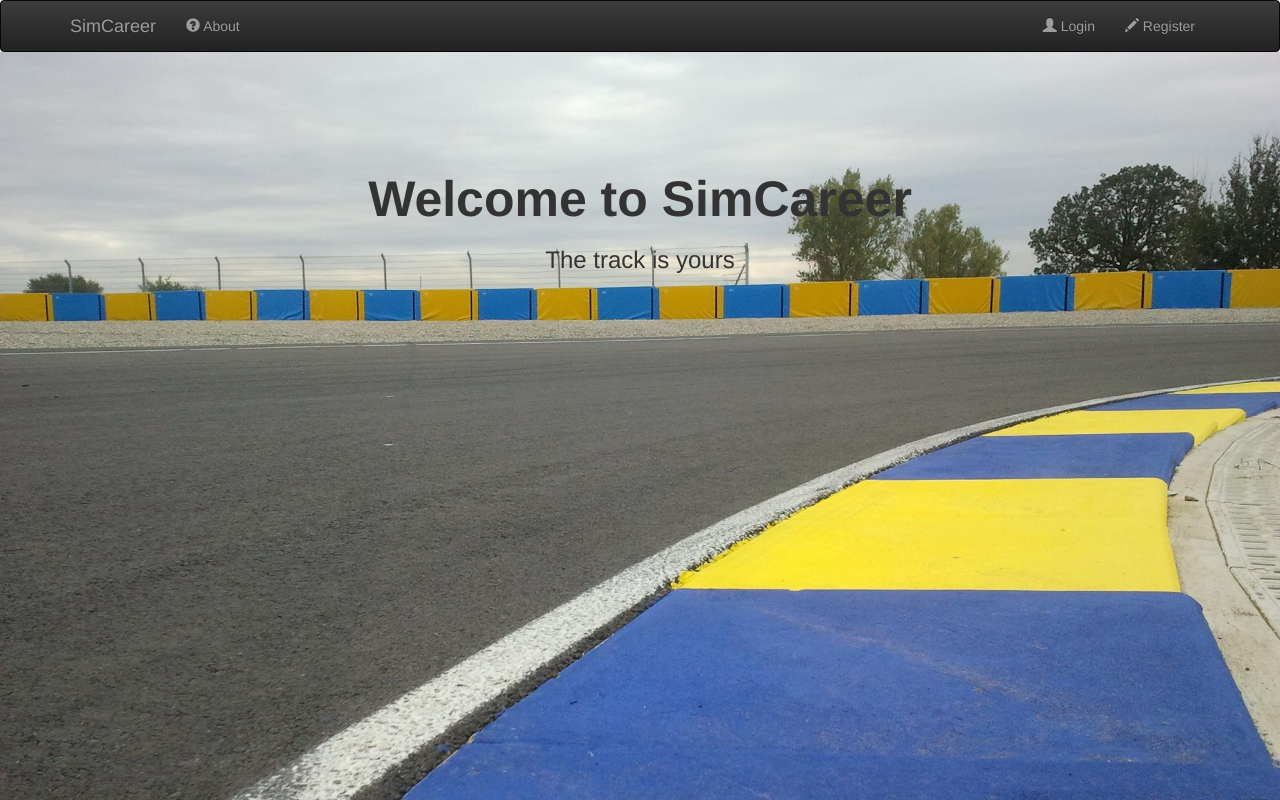
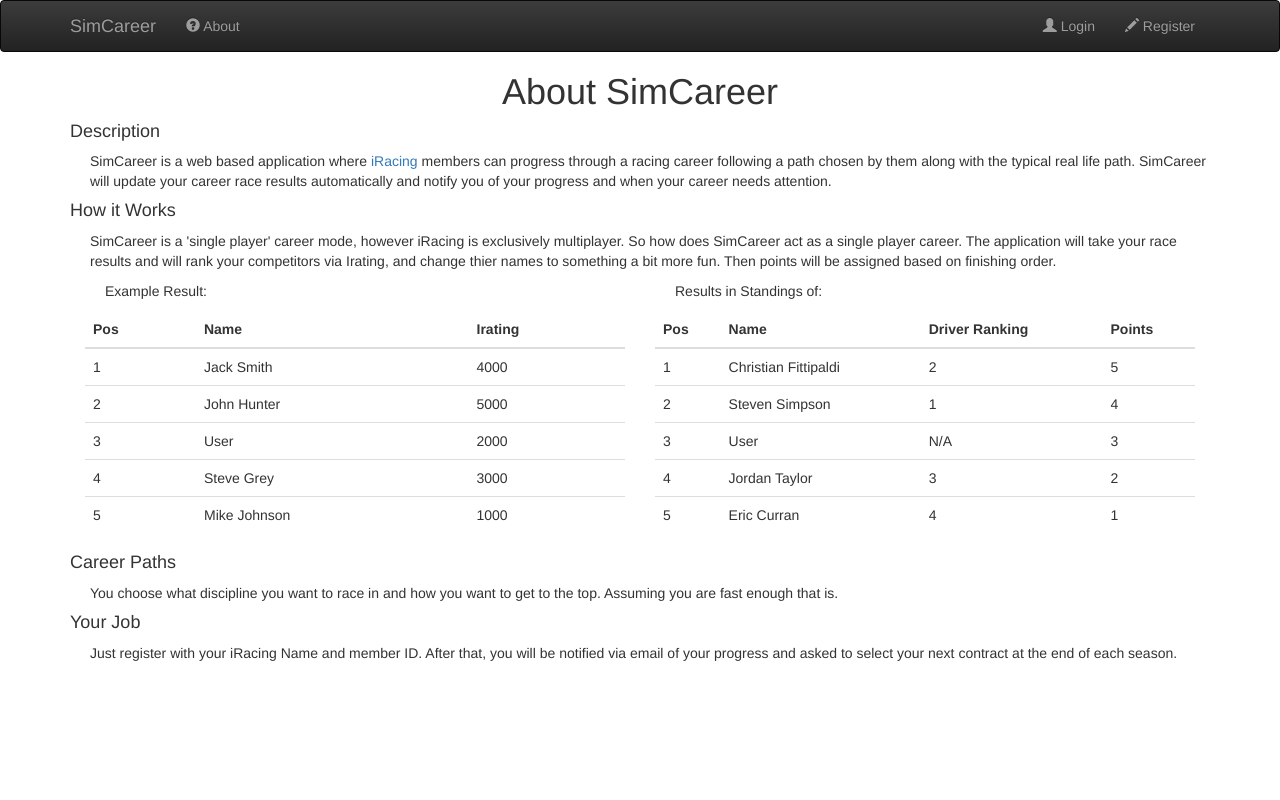
Before and after one commit to steve2482/simcareer, a React (Create React App) app: page /about in a window 1280 px wide. Shown: the top 800 px of the page. Built offline with nearby package versions, Linux system fonts and the light colour scheme.

Commit message:
about button functional, about page content started

```diff
--- /dev/null
+++ b/src/components/About.js
@@ -0,0 +1,106 @@
+import React from 'react';
+import { Col, Table } from 'react-bootstrap';
+
+import '../stylesheets/About.css';
+
+export default function About() {
+  return (
+    <div className='container about'>
+      <h1 className='center'>About SimCareer</h1>
+      <h4>Description</h4>
+      <p className='indent'>SimCareer is a web based application where <a href='iracing.com'>iRacing</a> members can progress through a racing career following a path chosen by them along with the typical real life path. SimCareer will update your career race results automatically and notify you of your progress and when your career needs attention.</p>
+      <h4>How it Works</h4>
+      <p className='indent'>SimCareer is a 'single player' career mode, however iRacing is exclusively multiplayer. So how does SimCareer act as a single player career. The application will take your race results and will rank your competitors via Irating, and change thier names to something a bit more fun. Then points will be assigned based on finishing order.</p>
+      <div className='results-example'>
+        <Col md={6}>
+          <p className='indent'>Example Result:</p>
+          <Table responsive>
+            <thead>
+              <tr>
+                <th>Pos</th>
+                <th>Name</th>
+                <th>Irating</th>
+              </tr>
+            </thead>
+            <tbody>
+              <tr>
+                <td>1</td>
+                <td>Jack Smith</td>
+                <td>4000</td>
+              </tr>
+              <tr>
+                <td>2</td>
+                <td>John Hunter</td>
+                <td>5000</td>
+              </tr>
+              <tr>
+                <td>3</td>
+                <td>User</td>
+                <td>2000</td>
+              </tr>
+              <tr>
+                <td>4</td>
+                <td>Steve Grey</td>
+                <td>3000</td>
+              </tr>
+              <tr>
+                <td>5</td>
+                <td>Mike Johnson</td>
+                <td>1000</td>
+              </tr>
+            </tbody>
+          </Table>
+        </Col>
+        <Col md={6}>
+          <p className='indent'>Results in Standings of:</p>
+          <Table responsive>
+            <thead>
+              <tr>
+                <th>Pos</th>
+                <th>Name</th>
+                <th>Driver Ranking</th>
+                <th>Points</th>
+              </tr>
+            </thead>
+            <tbody>
+              <tr>
+                <td>1</td>
+                <td>Christian Fittipaldi</td>
+                <td>2</td>
+                <td>5</td>
+              </tr>
+              <tr>
+                <td>2</td>
+                <td>Steven Simpson</td>
+                <td>1</td>
+                <td>4</td>
+              </tr>
+              <tr>
+                <td>3</td>
+                <td>User</td>
+                <td>N/A</td>
+                <td>3</td>
+              </tr>
+              <tr>
+                <td>4</td>
+                <td>Jordan Taylor</td>
+                <td>3</td>
+                <td>2</td>
+              </tr>
+              <tr>
+                <td>5</td>
+                <td>Eric Curran</td>
+                <td>4</td>
+                <td>1</td>
+              </tr>
+            </tbody>
+          </Table>
+        </Col>
+      </div>
+      <h4>Career Paths</h4>
+      <p className='indent'>You choose what discipline you want to race in and how you want to get to the top. Assuming you are fast enough that is.</p>
+      <h4>Your Job</h4>
+      <p className='indent'>Just register with your iRacing Name and member ID. After that, you will be notified via email of your progress and asked to select your next contract at the end of each season.</p>
+    </div>
+  )
+}
--- a/src/components/App.js
+++ b/src/components/App.js
@@ -1,14 +1,23 @@
 import React from 'react';
-import { BrpwserRpiter as Router, Route, browserHistory } from 'react-router-dom';
+import { BrowserRouter as Router, Route } from 'react-router-dom';
+import createBrowserHistory from 'history/createBrowserHistory';
 
+import About from './About.js';
 import LandingPage from './Landing-page.js';
 import Navigation from './Navbar';
 
+const history = createBrowserHistory();
+
 export default function App() {
   return(
-    <div className='layout'>
-      <Navigation />
-      <LandingPage />
-    </div>
+    <Router history={history}>
+      <div className='layout'>
+        <Navigation />
+        <main>
+          <Route exact path='/' component={LandingPage} />
+          <Route exact path='/about' component={About} />
+        </main>
+      </div>
+    </Router>
   );
 }
--- a/src/components/Landing-page.js
+++ b/src/components/Landing-page.js
@@ -12,7 +12,7 @@
   return (
     <div className='landing-background' style={backgroundStyle}>
       <div className='landing-desc'>
-        <h1 id='landing-header'><strong>Welcome to SimCareer</strong></h1>
+        <h1 id='landing-header'><strong>SimCareer</strong></h1>
         <h3 id='landing-tag-line'>The track is yours</h3>
       </div>
     </div>
--- a/src/components/Navbar.js
+++ b/src/components/Navbar.js
@@ -1,5 +1,6 @@
 import React from 'react';
-import { Glyphicon, MenuItem, Navbar, Nav, NavItem, NavDropdown } from 'react-bootstrap';
+import { Glyphicon, MenuItem, Navbar, Nav, NavItem } from 'react-bootstrap';
+import { Link } from 'react-router-dom';
 
 import '../stylesheets/Navbar.css';
 
@@ -8,17 +9,17 @@
     <Navbar inverse collapseOnSelect>
     <Navbar.Header>
       <Navbar.Brand>
-        <a href="#">SimCareer</a>
+        <Link to='/'>SimCareer</Link>
       </Navbar.Brand>
       <Navbar.Toggle />
     </Navbar.Header>
     <Navbar.Collapse>
       <Nav>
-        <NavItem eventKey={1} href="#"><Glyphicon glyph='question-sign' /> About</NavItem>
+        <NavItem eventKey={1}><Link to='/about'><Glyphicon glyph='question-sign' /> About</Link></NavItem>
       </Nav>
       <Nav pullRight>
-        <NavItem eventKey={1} href="#"><Glyphicon glyph='user' /> Login</NavItem>
-        <NavItem eventKey={2} href="#"><Glyphicon glyph='pencil' /> Register</NavItem>
+        <NavItem eventKey={1}><Glyphicon glyph='user' /> Login</NavItem>
+        <NavItem eventKey={2}><Glyphicon glyph='pencil' /> Register</NavItem>
       </Nav>
     </Navbar.Collapse>
   </Navbar>
--- /dev/null
+++ b/src/stylesheets/About.css
@@ -0,0 +1,7 @@
+.center {
+  text-align: center;
+}
+
+.indent {
+  padding-left: 20px;
+}
--- a/src/stylesheets/Landing-page.css
+++ b/src/stylesheets/Landing-page.css
@@ -1,7 +1,7 @@
 .landing-background {
+  height: 945px;
+  text-align: center;
   background-size: 100%;
-  text-align: center;
-  height: 950px;
   background-repeat: no-repeat;
   background-size: cover;
 }
--- a/src/stylesheets/Navbar.css
+++ b/src/stylesheets/Navbar.css
@@ -1,3 +1,7 @@
 .navbar {
   margin-bottom: 0;
 }
+
+.navbar a {
+  color: inherit;
+}
```
